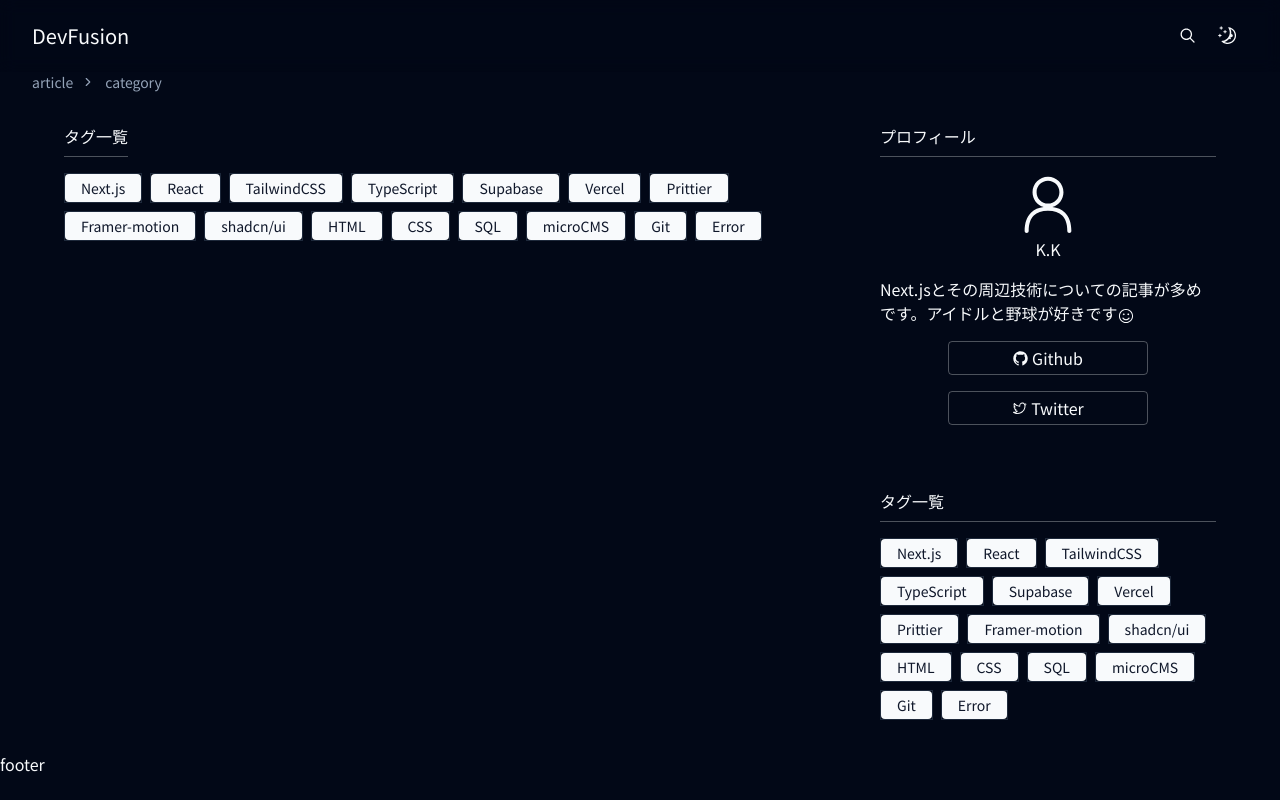
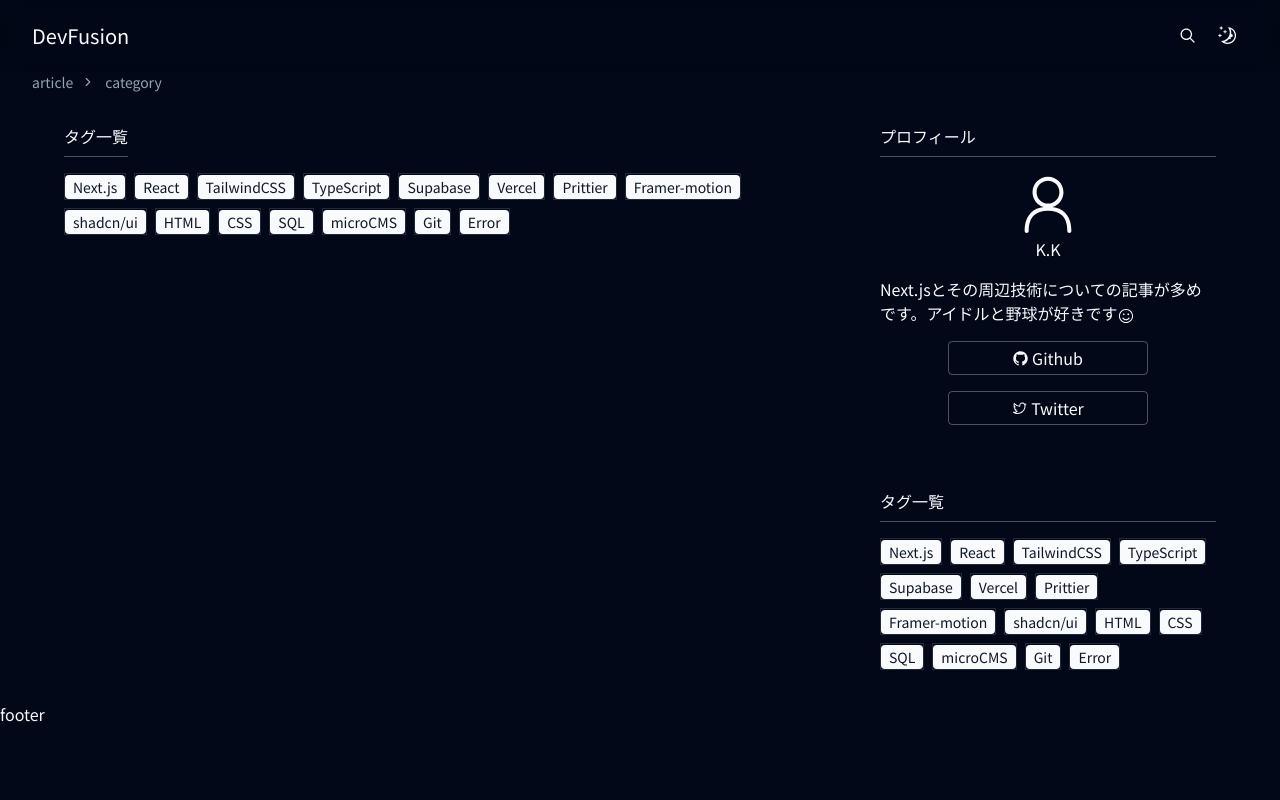
Before and after one commit to kkkumakk001/DevFusion, a Next.js app: page /article/category in a window 1280 px wide. Built offline with nearby package versions, Linux system fonts and the light colour scheme.

Commit message:
[style]: タグボタンのサイズ変更

```diff
--- a/components/ui/button.tsx
+++ b/components/ui/button.tsx
@@ -23,7 +23,7 @@
                 sm: "h-9 rounded-md px-3",
                 lg: "h-11 rounded-md px-8",
                 icon: "h-10 w-10",
-                tag: "rounded-sm px-4 py-1",
+                tag: "rounded-sm px-2 py-0.5",
             },
         },
         defaultVariants: {
```
